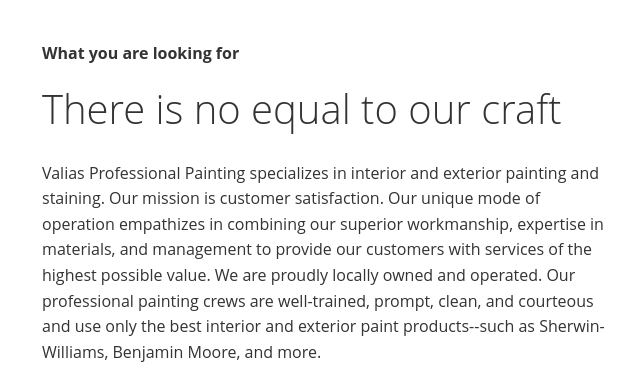
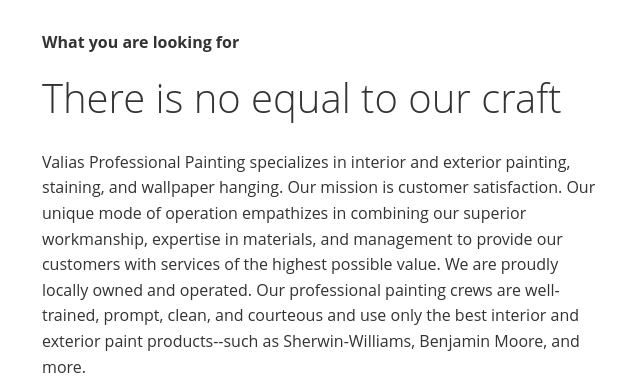
Before and after one commit to KevinValias/Valias_Painting_CO, a plain HTML site: page index.html in a window 1280 px wide. Shown: the part 1063-1447 px from the top of the page, 636-1280 px from the left. Drawn offline with Linux system fonts and the light colour scheme.

Commit message:
Changed about

```diff
--- a/index.html
+++ b/index.html
@@ -78,14 +78,15 @@
               <h2>There is no equal to our craft</h2>
               <p>
                 Valias Professional Painting specializes in interior and
-                exterior painting and staining. Our mission is customer
-                satisfaction. Our unique mode of operation empathizes in
-                combining our superior workmanship, expertise in materials, and
-                management to provide our customers with services of the highest
-                possible value. We are proudly locally owned and operated. Our
-                professional painting crews are well-trained, prompt, clean, and
-                courteous and use only the best interior and exterior paint
-                products--such as Sherwin-Williams, Benjamin Moore, and more.
+                exterior painting, staining, and wallpaper hanging. Our mission
+                is customer satisfaction. Our unique mode of operation
+                empathizes in combining our superior workmanship, expertise in
+                materials, and management to provide our customers with services
+                of the highest possible value. We are proudly locally owned and
+                operated. Our professional painting crews are well-trained,
+                prompt, clean, and courteous and use only the best interior and
+                exterior paint products--such as Sherwin-Williams, Benjamin
+                Moore, and more.
               </p>
               <a href="#" class="btn btn-outline zoom">
                 <i class="fas fa-chevron"></i>
```
